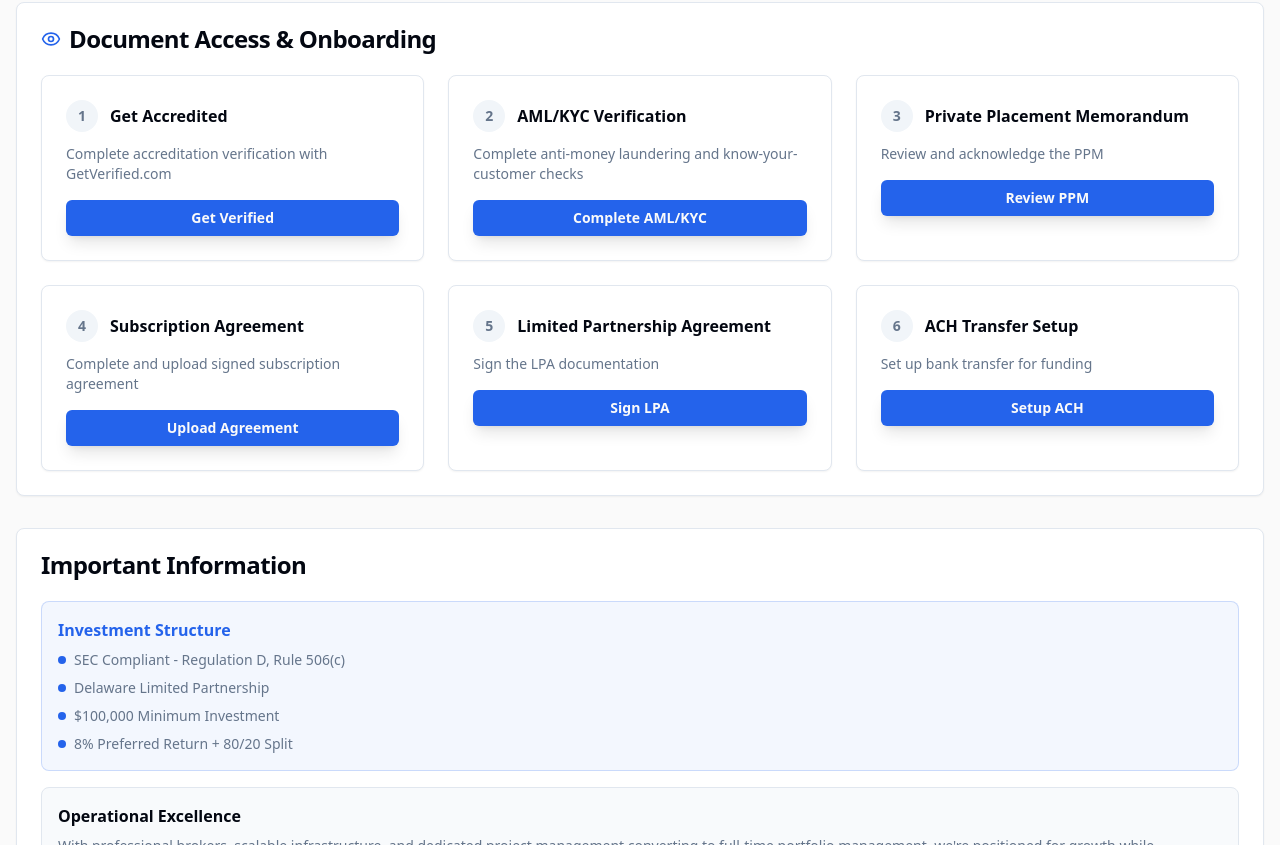
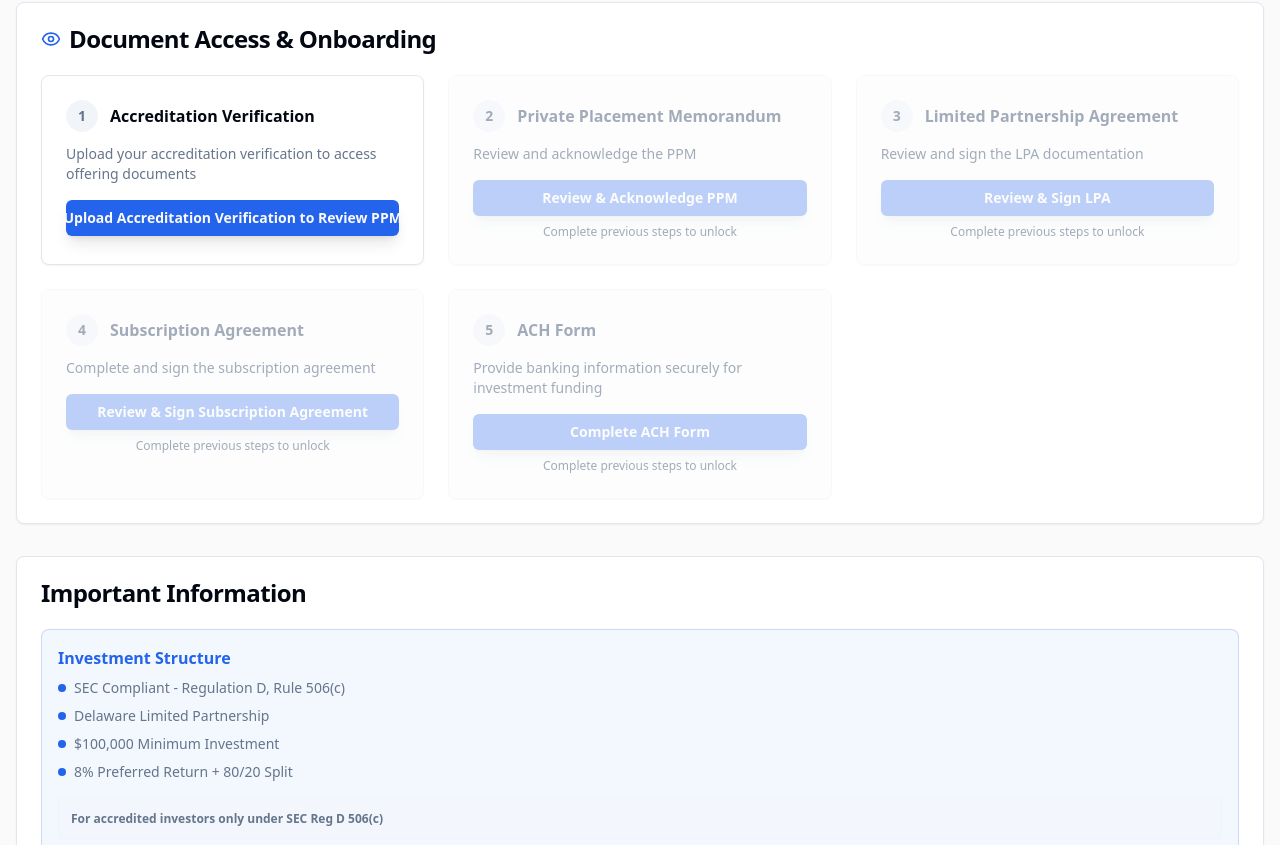
Before and after one commit to johnsonbruce408-star/skyophq, a React (Vite) app: page /unified-portal in a window 1280 px wide. Shown: the part 635-1480 px from the top of the page. Built offline with nearby package versions, Linux system fonts and the light colour scheme.

Commit message:
Gate documents behind verification

```diff
--- a/src/pages/UnifiedPortal.tsx
+++ b/src/pages/UnifiedPortal.tsx
@@ -24,60 +24,67 @@ export default function UnifiedPortal() {
   const [loginDialogOpen, setLoginDialogOpen] = useState(false);
   const [loginForm, setLoginForm] = useState({ email: "", password: "" });
 
+  const [accreditationVerified, setAccreditationVerified] = useState(false);
+  const [currentStep, setCurrentStep] = useState(0);
+
   const dashboardItems = [
     {
       id: 'accreditation',
-      title: 'Get Accredited',
-      description: 'Complete accreditation verification with GetVerified.com',
-      completed: false,
-      icon: CheckCircle,
-      action: 'Get Verified',
-      type: 'external'
-    },
-    {
-      id: 'aml-kyc',
-      title: 'AML/KYC Verification',
-      description: 'Complete anti-money laundering and know-your-customer checks',
-      completed: false,
-      icon: Building,
-      action: 'Complete AML/KYC',
-      type: 'external'
+      title: 'Accreditation Verification',
+      description: 'Upload your accreditation verification to access offering documents',
+      completed: accreditationVerified,
+      icon: Upload,
+      action: accreditationVerified ? 'Verified' : 'Upload Accreditation Verification to Review PPM',
+      type: 'upload',
+      step: 0
     },
     {
       id: 'ppm',
       title: 'Private Placement Memorandum',
       description: 'Review and acknowledge the PPM',
-      completed: false,
+      completed: currentStep > 1,
       icon: FileText,
-      action: 'Review PPM',
-      type: 'internal'
+      action: 'Review & Acknowledge PPM',
+      type: 'document',
+      step: 1,
+      url: 'https://drive.google.com/file/d/1xygGA_Z9Cmyndm41eoluX1gtXyRu8HB8/view?usp=drive_link',
+      enabled: accreditationVerified
+    },
+    {
+      id: 'lpa',
+      title: 'Limited Partnership Agreement',
+      description: 'Review and sign the LPA documentation',
+      completed: currentStep > 2,
+      icon: Building,
+      action: 'Review & Sign LPA',
+      type: 'document',
+      step: 2,
+      url: 'https://drive.google.com/file/d/1u5YV0kGhHdu5soi6yfrPlEhtKalSwaAs/view?usp=drive_link',
+      enabled: currentStep >= 2
     },
     {
       id: 'subscription',
       title: 'Subscription Agreement',
-      description: 'Complete and upload signed subscription agreement',
-      completed: false,
+      description: 'Complete and sign the subscription agreement',
+      completed: currentStep > 3,
       icon: FileText,
-      action: 'Upload Agreement',
-      type: 'internal'
-    },
-    {
-      id: 'lpa',
-      title: 'Limited Partnership Agreement',
-      description: 'Sign the LPA documentation',
-      completed: false,
-      icon: Building,
-      action: 'Sign LPA',
-      type: 'internal'
+      action: 'Review & Sign Subscription Agreement',
+      type: 'document',
+      step: 3,
+      url: 'https://drive.google.com/file/d/1OhxBIJYWdq8cLesAjsQKz4DWBH3gxjeT/view?usp=drive_link',
+      enabled: currentStep >= 3
     },
     {
       id: 'ach',
-      title: 'ACH Transfer Setup',
-      description: 'Set up bank transfer for funding',
-      completed: false,
+      title: 'ACH Form',
+      description: 'Provide banking information securely for investment funding',
+      completed: currentStep > 4,
       icon: CreditCard,
-      action: 'Setup ACH',
-      type: 'internal'
+      action: 'Complete ACH Form',
+      type: 'document',
+      step: 4,
+      url: 'https://drive.google.com/file/d/1Ma2GgUzp-OZi0Etsh_qT1pZiCuQSmzTL/view?usp=drive_link',
+      enabled: currentStep >= 4
     }
   ];
 
@@ -89,12 +96,47 @@ export default function UnifiedPortal() {
   ];
 
   const handleItemClick = (item: any) => {
-    if (item.type === 'external') {
-      // Redirect to getverified.com for accreditation and AML/KYC
-      window.open('https://getverified.com', '_blank');
-    } else {
-      // Show login dialog for internal documents
-      setLoginDialogOpen(true);
+    if (item.type === 'upload') {
+      // Handle accreditation upload
+      if (!accreditationVerified) {
+        // Simulate file upload - in production, this would be a proper file upload
+        const confirmed = window.confirm('Upload your accreditation verification document?');
+        if (confirmed) {
+          setAccreditationVerified(true);
+          setCurrentStep(1);
+          alert('Thank you for submitting your accreditation verification. Once verified, you will be granted secure access to review the offering documents.');
+        }
+      }
+    } else if (item.type === 'document' && item.enabled) {
+      // Open document URL and mark step as completed
+      window.open(item.url, '_blank');
+
+      // Show step-specific message and advance
+      setTimeout(() => {
+        let message = '';
+        switch (item.step) {
+          case 1:
+            message = 'Please acknowledge that you have read and understood the PPM before proceeding.';
+            break;
+          case 2:
+            message = 'Please review and sign the Limited Partnership Agreement (LPA) to confirm your participation.';
+            break;
+          case 3:
+            message = 'Please complete and sign the Subscription Agreement to finalize your investment commitment.';
+            break;
+          case 4:
+            message = 'Please provide your banking information securely through the ACH Form to set up your investment funding.';
+            break;
+        }
+
+        const confirmed = window.confirm(message + '\n\nClick OK when completed to proceed to the next step.');
+        if (confirmed) {
+          setCurrentStep(item.step + 1);
+          if (item.step === 4) {
+            alert('Thank you. Your documents have been submitted successfully. Welcome to Skyline Prime LP — we will contact you with next steps.');
+          }
+        }
+      }, 1000);
     }
   };
 
@@ -196,18 +238,22 @@ export default function UnifiedPortal() {
                   <Card key={item.id} className={`p-6 transition-all duration-200 hover:shadow-md ${
                     item.completed
                       ? 'bg-primary/5 border-primary/30'
-                      : 'bg-card border-border hover:border-primary/30'
+                      : item.enabled === false
+                        ? 'bg-muted/30 border-muted opacity-60'
+                        : 'bg-card border-border hover:border-primary/30'
                   }`}>
                     <div className="flex items-center gap-3 mb-3">
                       <div className={`w-8 h-8 rounded-full flex items-center justify-center text-sm font-semibold ${
                         item.completed
                           ? 'bg-primary text-primary-foreground'
-                          : 'bg-muted text-muted-foreground'
+                          : item.enabled === false
+                            ? 'bg-muted text-muted-foreground'
+                            : 'bg-muted text-muted-foreground'
                       }`}>
                         {item.completed ? <IconComponent className="w-4 h-4" /> : index + 1}
                       </div>
                       <h3 className={`font-semibold ${
-                        item.completed ? 'text-primary' : 'text-foreground'
+                        item.completed ? 'text-primary' : item.enabled === false ? 'text-muted-foreground' : 'text-foreground'
                       }`}>
                         {item.title}
                       </h3>
@@ -218,10 +264,15 @@ export default function UnifiedPortal() {
                       className="w-full"
                       variant={item.completed ? "outline" : "default"}
                       onClick={() => handleItemClick(item)}
-                      disabled={item.completed}
+                      disabled={item.completed || item.enabled === false}
                     >
                       {item.completed ? 'Completed' : item.action}
                     </Button>
+                    {item.enabled === false && item.step > 0 && (
+                      <p className="text-xs text-muted-foreground mt-2 text-center">
+                        Complete previous steps to unlock
+                      </p>
+                    )}
                   </Card>
                 );
               })}
@@ -254,6 +305,9 @@ export default function UnifiedPortal() {
                   <div className="w-2 h-2 bg-primary rounded-full"></div>
                   <span>8% Preferred Return + 80/20 Split</span>
                 </div>
+              </div>
+              <div className="mt-4 p-3 bg-muted/20 border border-muted rounded text-xs text-muted-foreground">
+                <strong>For accredited investors only under SEC Reg D 506(c)</strong>
               </div>
             </div>
 
```
